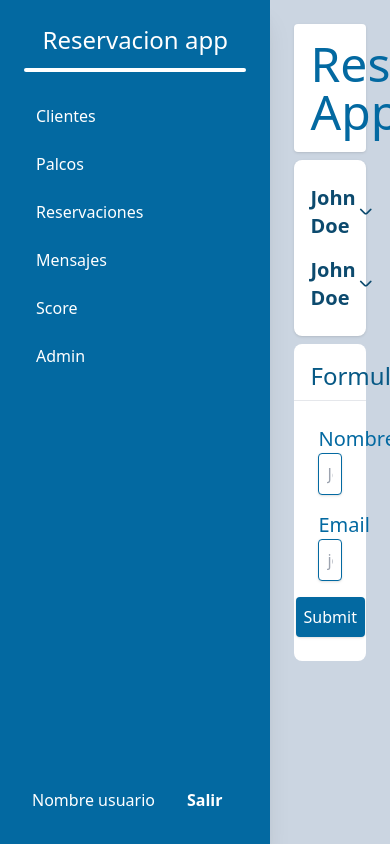
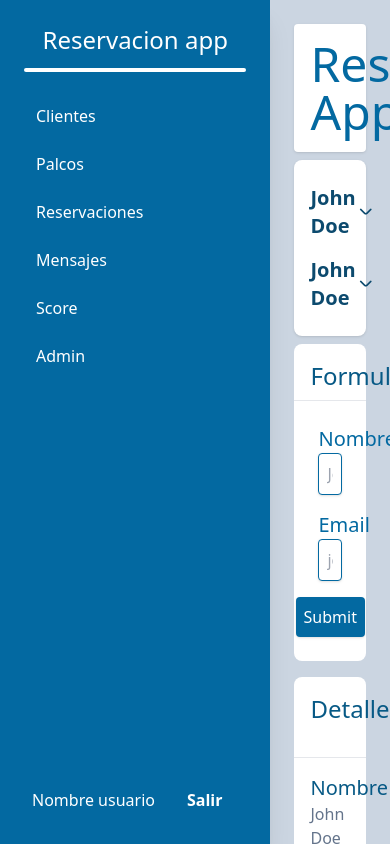
Before and after one commit to dantsub/reservation-app, a website with bundled scripts: page index.html in a window 390 px wide. Built offline with nearby package versions, Linux system fonts and the light colour scheme.

Commit message:
Details component done

```diff
--- /dev/null
+++ b/components/x-details/index.js
@@ -0,0 +1,56 @@
+import TEMPLATE from "./template.js";
+
+const _template = document.createElement("template");
+_template.innerHTML = TEMPLATE;
+
+class XDetails extends HTMLElement {
+  constructor() {
+    super();
+    this.template = _template;
+    this.data = {};
+  }
+
+  attributeChangedCallback(name, oldValue, newValue) {
+    if (name === "data") {
+      this.data = JSON.parse(newValue);
+    }
+  }
+
+  createElement = (tag, attributes, children) => {
+    const element = document.createElement(tag);
+    if (attributes) {
+      Object.keys(attributes).forEach((key) => {
+        element.setAttribute(key, attributes[key]);
+      });
+    }
+    if (children) {
+      children.forEach((child) => {
+        element.appendChild(child);
+      });
+    }
+    return element;
+  };
+
+  addInfo = () => {
+    const details = this.querySelector("#detalles");
+    Object.keys(this.data).forEach((key) => {
+      const container = this.createElement("div", {"class": "p-4"});
+      const title = this.createElement("h3", {"class": "text-xl text-sky-800 capitalize"}, [document.createTextNode(key)]);
+      const value = this.createElement("p", {"class": "text-slate-500"}, [document.createTextNode(this.data[key])]);
+      container.appendChild(title);
+      container.appendChild(value);
+      details.appendChild(container);
+    });
+  };
+
+  connectedCallback() {
+    this.appendChild(this.template.content.cloneNode(true));
+    this.addInfo();
+  }
+
+  static get observedAttributes() {
+    return ["data"];
+  }
+}
+
+customElements.define("x-details", XDetails);
--- /dev/null
+++ b/components/x-details/template.js
@@ -0,0 +1,19 @@
+const TEMPLATE = `
+<section class="my-4 bg-white rounded-lg">
+  <header class="flex justify-between px-4 pt-4 pb-2 border-b">
+    <h2 class="text-2xl text-sky-800">Detalles</h2>
+    <div>
+      <button title="editar" id="editar">
+        <i class="text-xl text-slate-500 hover:text-slate-700 fi fi-rr-pencil"></i>
+      </button>
+      <button title="borrar" id="borrar">
+        <i class="ml-2 text-xl text-slate-500 hover:text-slate-700 fi fi-rr-trash"></i>
+      </button>
+    </div>
+  </header>
+  <div class="grid grid-cols-1 divide-x divide-y md:grid-cols-2" id="detalles">
+  </div>
+</section>
+`;
+
+export default TEMPLATE;
--- a/index.html
+++ b/index.html
@@ -11,6 +11,7 @@
   <script type="module" src="./components/base-table-mobile/index.js"></script>
   <script type="module" src="./components/base-table/index.js"></script>
   <script type="module" src="./components/x-form/index.js"></script>
+  <script type="module" src="./components/x-details/index.js"></script>
   <title>Reservation App</title>
 </head>
 <body class="bg-slate-300">
@@ -24,6 +25,7 @@
         <h2 class="px-4 pt-4 pb-2 text-2xl border-b text-sky-800">Formulario</h2>
         <x-form data="[{'label': 'nombre', 'type': 'text', 'placeholder': 'John Doe', 'name': 'name'}, {'label': 'email', 'type': 'email', 'placeholder': 'johndoe@example.com', 'name': 'email'}]"></x-form>
       </div>
+      <x-details data='{"nombre": "John Doe", "email": "johndoe@example.com"}'></x-details>
     </div>
   </main>
 </body>
```
